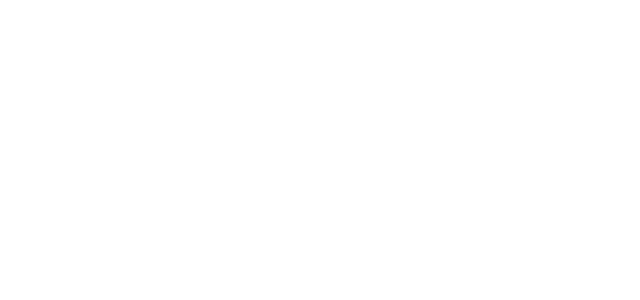
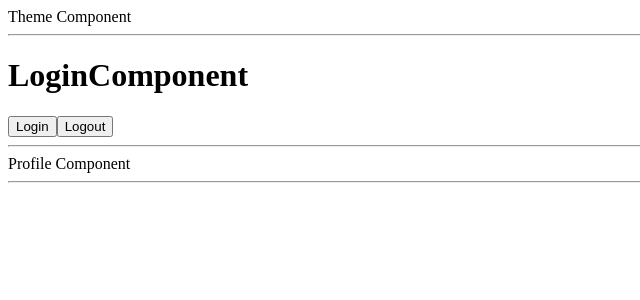
Before and after one commit to GokalpAvcu/relax-toolkitty, a React (Create React App) app: page / in a window 1280 px wide. Shown: the top 300 px of the page, without its empty margins (0-640 px from the left). Built offline with nearby package versions, Linux system fonts and the light colour scheme.

Commit message:
add reducers

```diff
--- a/package.json
+++ b/package.json
@@ -3,12 +3,15 @@
   "version": "0.1.0",
   "private": true,
   "dependencies": {
+    "@reduxjs/toolkit": "^1.8.5",
     "@testing-library/jest-dom": "^5.16.5",
     "@testing-library/react": "^13.4.0",
     "@testing-library/user-event": "^13.5.0",
     "react": "^18.2.0",
     "react-dom": "^18.2.0",
+    "react-redux": "^8.0.2",
     "react-scripts": "5.0.1",
+    "redux": "^4.2.0",
     "web-vitals": "^2.1.4"
   },
   "scripts": {
--- a/src/App.js
+++ b/src/App.js
@@ -1,8 +1,16 @@
+import LoginComponent from "./components/LoginComponent";
+import ProfileComponent from "./components/ProfileComponent";
+import ThemeComponent from "./components/ThemeComponent";
 
 function App() {
   return (
     <div className="App">
-
+    <ThemeComponent/>
+    <hr/>
+    <LoginComponent/>
+    <hr/>
+    <ProfileComponent/>
+    <hr/>
     </div>
   );
 }
--- /dev/null
+++ b/src/components/LoginComponent.js
@@ -0,0 +1,13 @@
+import React from 'react'
+
+export const LoginComponent = () => {
+  return (
+    <div>
+        <h1>LoginComponent</h1>
+        <button>Login</button>
+        <button>Logout</button>
+    </div>
+  )
+}
+
+export default LoginComponent;
--- /dev/null
+++ b/src/components/ProfileComponent.js
@@ -0,0 +1,9 @@
+import React from 'react'
+
+export const ProfileComponent = () => {
+  return (
+    <div>Profile Component</div>
+  )
+}
+
+export default ProfileComponent;
--- /dev/null
+++ b/src/components/ThemeComponent.js
@@ -0,0 +1,9 @@
+import React from 'react'
+
+export const ThemeComponent = () => {
+  return (
+    <div>Theme Component</div>
+  )
+}
+
+export default ThemeComponent;
```
Also changed, not shown: src/store/features/login/LoginSlice.js (added, +15 -0 lines), src/store/features/theme/ThemeSlice.js (added), src/store/store.js (added), 1 other file (tests, documents, lock files or other folders).
